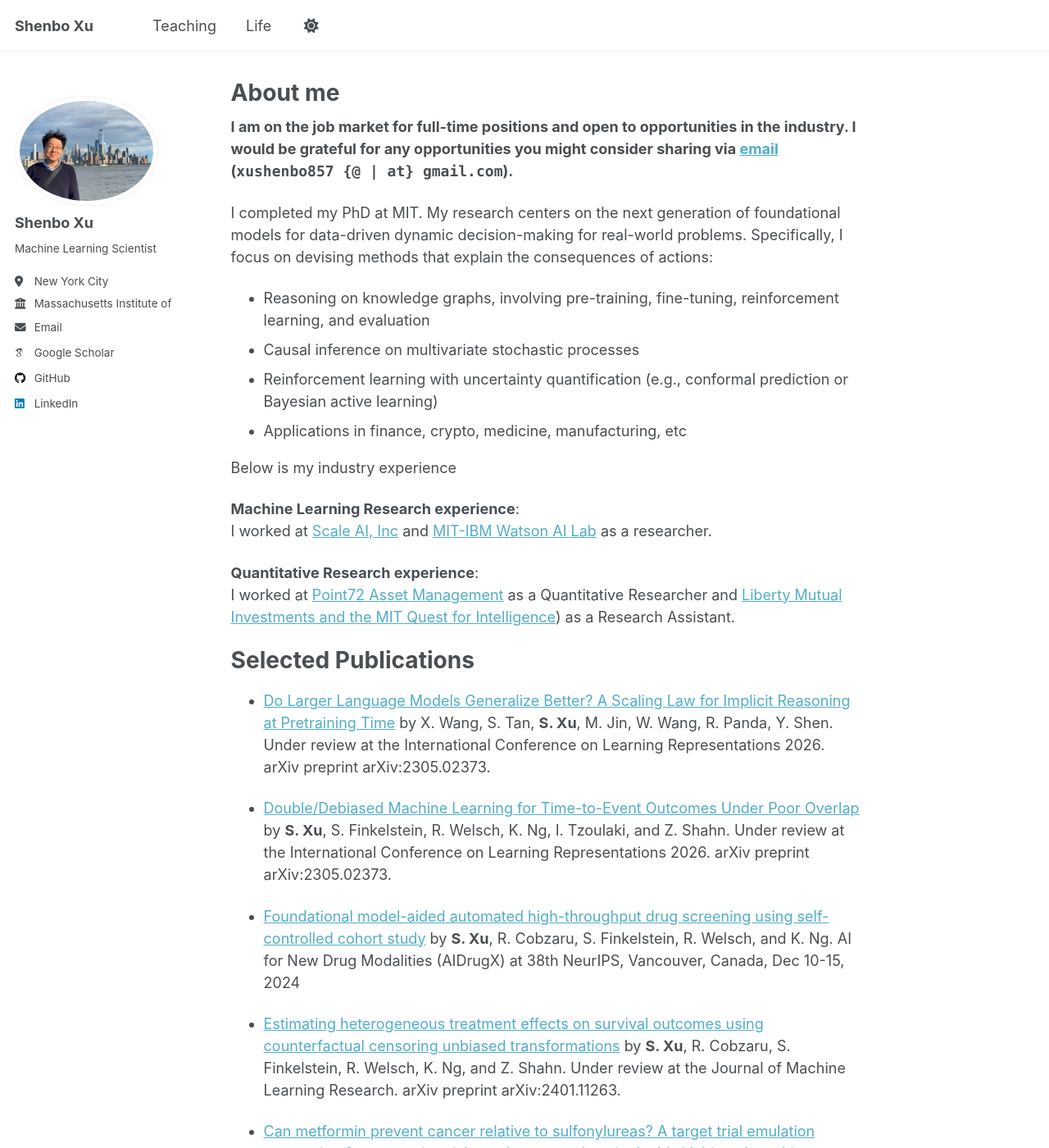
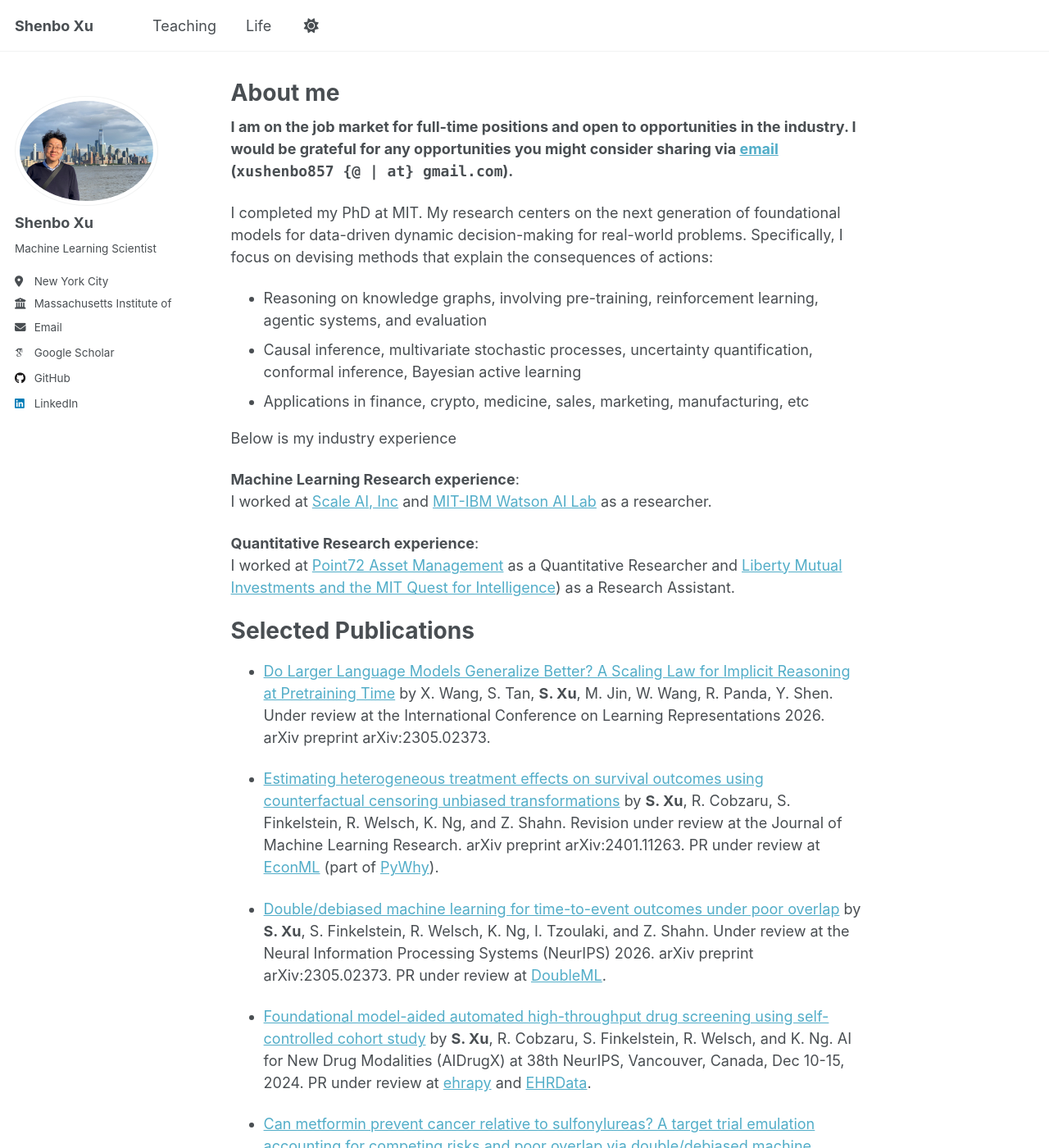
Before and after one commit to xushenbo/xushenbo.github.io, a Jekyll site: the page built from _pages/about.md, in a window 1280 px wide and 1400 px high. Shown: the whole window at 82% size. Built offline with Jekyll 4.4.1, drawn with Linux system fonts in a browser that asks for light colours; some web fonts are replaced; a script that is not in the unit is left out; some of the changed text lies outside the part shown.

Commit message:
Update about.md

```diff
--- a/_pages/about.md
+++ b/_pages/about.md
@@ -13,10 +13,9 @@ redirect_from:
 
 I completed my PhD at MIT. My research centers on the next generation of foundational models for data-driven dynamic decision-making for real-world problems. Specifically, I focus on devising methods that explain the consequences of actions:
 
-- Reasoning on knowledge graphs, involving pre-training, fine-tuning, reinforcement learning, and evaluation
-- Causal inference on multivariate stochastic processes
-- Reinforcement learning with uncertainty quantification (e.g., conformal prediction or Bayesian active learning)
-- Applications in finance, crypto, medicine, manufacturing, etc
+- Reasoning on knowledge graphs, involving pre-training, reinforcement learning, agentic systems, and evaluation
+- Causal inference, multivariate stochastic processes, uncertainty quantification, conformal inference, Bayesian active learning
+- Applications in finance, crypto, medicine, sales, marketing, manufacturing, etc
 
 Below is my industry experience
 
@@ -31,24 +30,25 @@ Selected Publications
 - [Do Larger Language Models Generalize Better? A Scaling Law for Implicit Reasoning at Pretraining Time](https://openreview.net/forum?id=v3mJ4f4Mnc&referrer=%5BAuthor%20Console%5D(%2Fgroup%3Fid%3DICLR.cc%2F2026%2FConference%2FAuthors%23your-submissions))
   by X. Wang, S. Tan, **S. Xu**, M. Jin, W. Wang, R. Panda, Y. Shen. Under review at the International Conference on Learning Representations 2026. arXiv preprint arXiv:2305.02373.
 
-- [Double/Debiased Machine Learning for Time-to-Event Outcomes Under Poor Overlap](https://openreview.net/forum?id=mhJ9jO7ue8&referrer=%5BAuthor%20Console%5D(%2Fgroup%3Fid%3DICLR.cc%2F2026%2FConference%2FAuthors%23your-submissions))
-  by **S. Xu**, S. Finkelstein, R. Welsch, K. Ng, I. Tzoulaki, and Z. Shahn. Under review at the International Conference on Learning Representations 2026. arXiv preprint arXiv:2305.02373.
+- [Estimating heterogeneous treatment effects on survival outcomes using counterfactual censoring unbiased transformations](http://arxiv.org/abs/2401.11263)
+  by **S. Xu**, R. Cobzaru, S. Finkelstein, R. Welsch, K. Ng, and Z. Shahn. Revision under review at the Journal of Machine Learning Research. arXiv preprint arXiv:2401.11263. PR under review at [EconML](https://www.pywhy.org/EconML/) (part of [PyWhy](https://www.pywhy.org/EconML/)).
+
+- [Double/debiased machine learning for time-to-event outcomes under poor overlap](https://openreview.net/forum?id=mhJ9jO7ue8&referrer=%5BAuthor%20Console%5D(%2Fgroup%3Fid%3DICLR.cc%2F2026%2FConference%2FAuthors%23your-submissions))
+  by **S. Xu**, S. Finkelstein, R. Welsch, K. Ng, I. Tzoulaki, and Z. Shahn. Under review at the Neural Information Processing Systems (NeurIPS) 2026. arXiv preprint arXiv:2305.02373. PR under review at [DoubleML](https://docs.doubleml.org/).
 
 - [Foundational model-aided automated high-throughput drug screening using self-controlled cohort study](https://openreview.net/forum?id=30EakJqzF0)
-  by **S. Xu**, R. Cobzaru, S. Finkelstein, R. Welsch, and K. Ng. AI for New Drug Modalities (AIDrugX) at 38th NeurIPS, Vancouver, Canada, Dec 10-15, 2024
-
-- [Estimating heterogeneous treatment effects on survival outcomes using counterfactual censoring unbiased transformations](http://arxiv.org/abs/2401.11263)
-  by **S. Xu**, R. Cobzaru, S. Finkelstein, R. Welsch, K. Ng, and Z. Shahn. Under review at the Journal of Machine Learning Research. arXiv preprint arXiv:2401.11263.
+  by **S. Xu**, R. Cobzaru, S. Finkelstein, R. Welsch, and K. Ng. AI for New Drug Modalities (AIDrugX) at 38th NeurIPS, Vancouver, Canada, Dec 10-15, 2024. PR under review at [ehrapy](https://ehrapy.readthedocs.io/en/stable/) and [EHRData](https://ehrdata.readthedocs.io/en/latest/).
 
 - [Can metformin prevent cancer relative to sulfonylureas? A target trial emulation accounting for competing risks and poor overlap via double/debiased machine learning estimators](https://doi.org/10.1093/aje/kwae217)
-  by **S. Xu**, B. Zheng, B. Su, S. Finkelstein, R. Welsch, K. Ng, and Z. Shahn. American Journal of Epidemiology, 2025, 194(2), 512-523
+  by **S. Xu**, B. Zheng, B. Su, S. Finkelstein, R. Welsch, K. Ng, and Z. Shahn. American Journal of Epidemiology, 2025, 194(2), 512-523. PR under review at [DoubleML](https://docs.doubleml.org/).
 
 - [Systematically exploring repurposing effects of anti-hypertensives](https://onlinelibrary.wiley.com/doi/10.1002/pds.5491)
   by Z. Shahn, P. Spear, H. Lu, S. Jiang, S. Zhang, N. Deshmukh, **S. Xu**, K. Ng, R. Welsch, and S. Finkelstein. Pharmacoepidemiology and Drug Safety, 2022, 31(9), 944-952
 
+- Contributor to \href{https://github.com/QF-Bench/QuantitativeFinance-Bench}{QuantitativeFinance-Bench: A State-Aware Interactive Benchmark for Financial Agent Tasks}, 2026.
 
 <!--
-My research focuses on natural language processing, stochastic process, and semiparametric theory.
+My research focuses on foundational models, stochastic process, and semiparametric theory.
 
 blah
 ======
```
